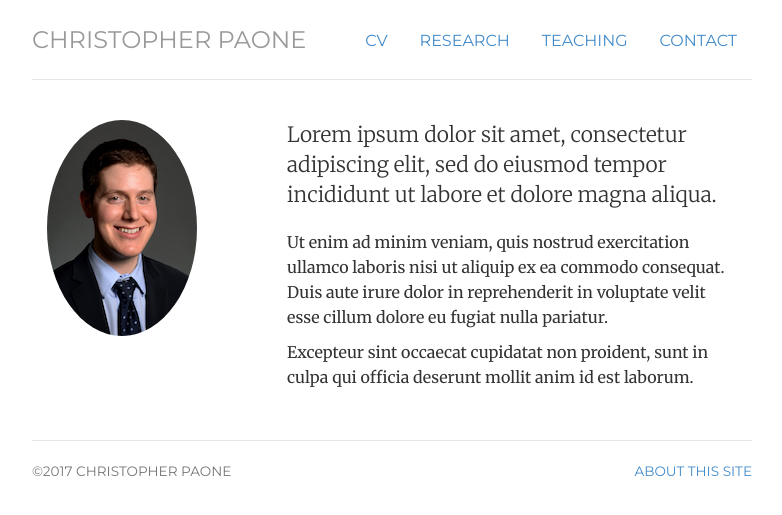
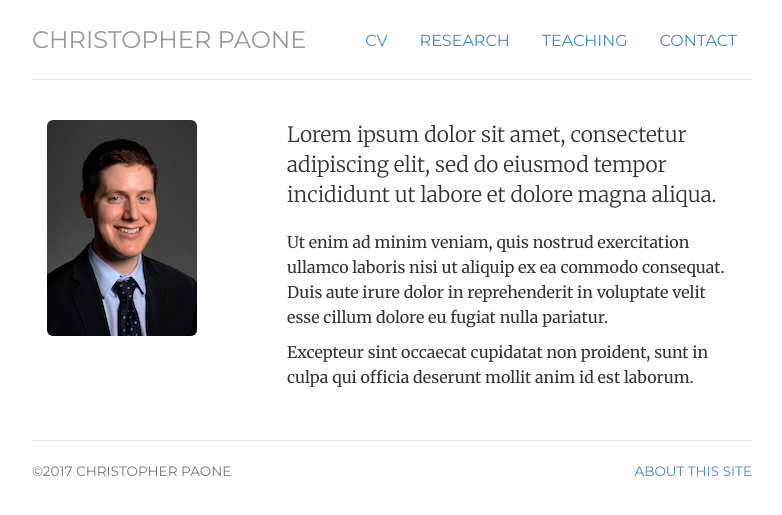
Before and after one commit to paonec/paonec.github.io, a Jekyll site: the page built from index.html, in a window 1280 px wide. Shown: the top 515 px of the page, without its empty margins (248-1030 px from the left). Built offline with Jekyll 4.4.1, drawn with Linux system fonts in a browser that asks for light colours.

Commit message:
image rounded test

```diff
--- a/index.html
+++ b/index.html
@@ -10,7 +10,7 @@ description: Christopher Paone
 <!-- <div class="jumbotron"> -->
 <div class="row marketing">
 	<div class="col-sm-4">
-	<img class="img-circle avatar" alt="Christpher Paone" src="img/paonec-150px.png">
+	<img class="img-rounded avatar" alt="Christpher Paone" src="img/paonec-150px.png">
 	</div>
 	<div class="col-sm-8">
 	<p class="lead">Lorem ipsum dolor sit amet, consectetur adipiscing elit, sed do eiusmod tempor incididunt ut labore et dolore magna aliqua.</p>
```
